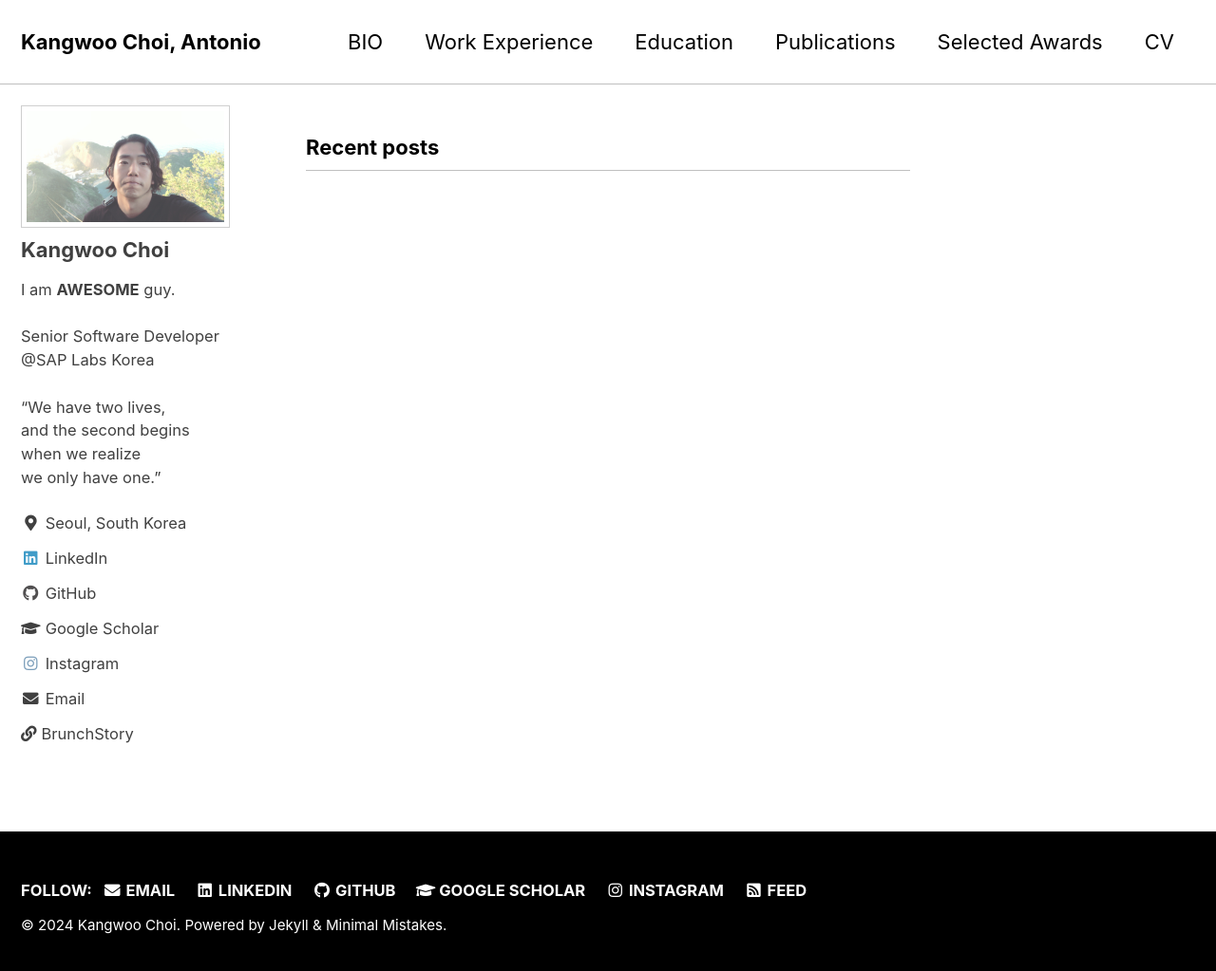
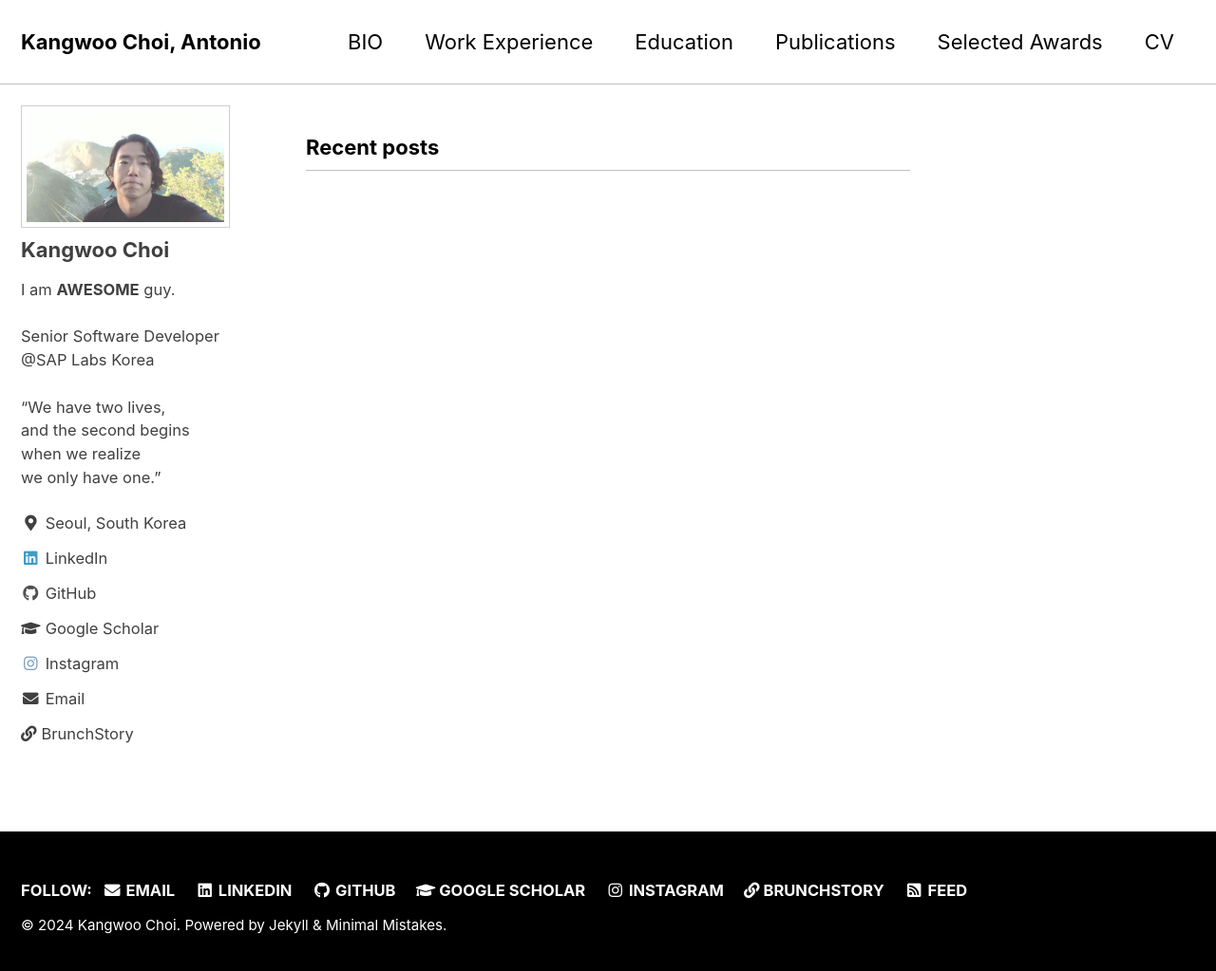
Before and after one commit to KangwooChoi/KangwooChoi.github.io, a Jekyll site: the page built from index.html, in a window 1280 px wide and 1031 px high. Shown: the top 1023 px of the window at 95% size. Built offline with Jekyll 4.4.1, drawn with Linux system fonts in a browser that asks for light colours; cached includes are drawn as plain includes; the list of posts is cut into pages by our own code.

Commit message:
Update _config.yml

```diff
--- a/_config.yml
+++ b/_config.yml
@@ -140,7 +140,7 @@ author:
     - label: "BrunchStory"
       image: "/assets/images/brunch-log.png"
       # image: "https://kangwoochoi.github.io/assets/images/brunch-logo.png"
-      # image_alt: "brunchstory"
+      image_alt: "brunchstory"
       url: "https://brunch.co.kr/@antonio-choi"
 
 # Site Footer
@@ -174,6 +174,11 @@ footer:
     - label: "Instagram"
       icon: "fab fa-fw fa-instagram"
       url: "https://www.linkedin.com/in/kangwoo-choi-antonio/"
+    - label: "BrunchStory"
+      image: "/assets/images/brunch-log.png"
+      # image: "https://kangwoochoi.github.io/assets/images/brunch-logo.png"
+      image_alt: "brunchstory"
+      url: "https://brunch.co.kr/@antonio-choi"
 
 
 # Reading Files
```
